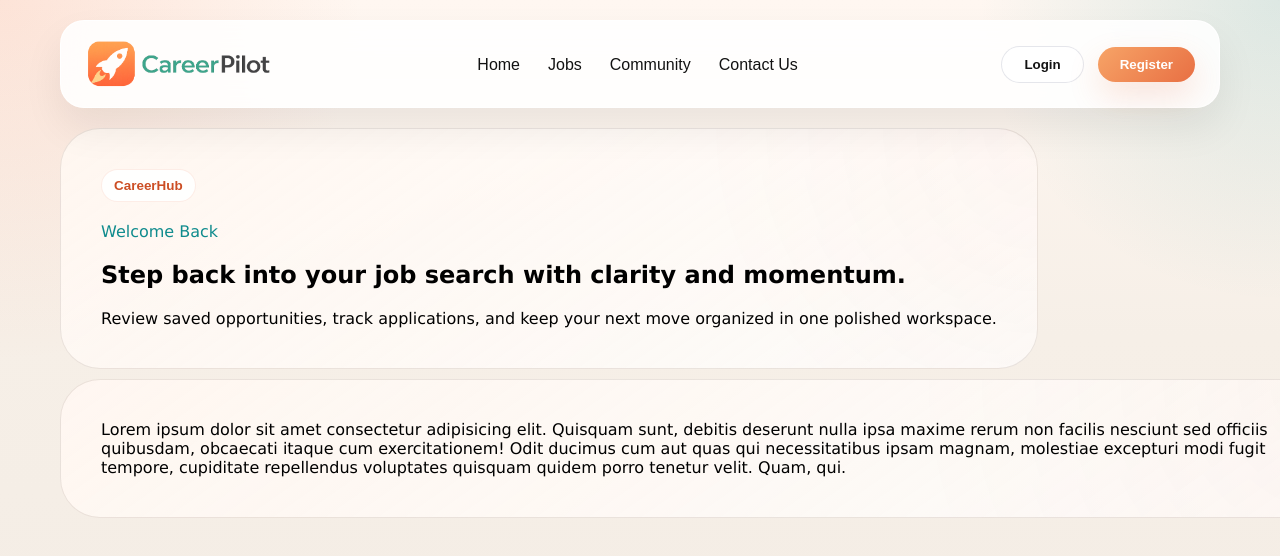
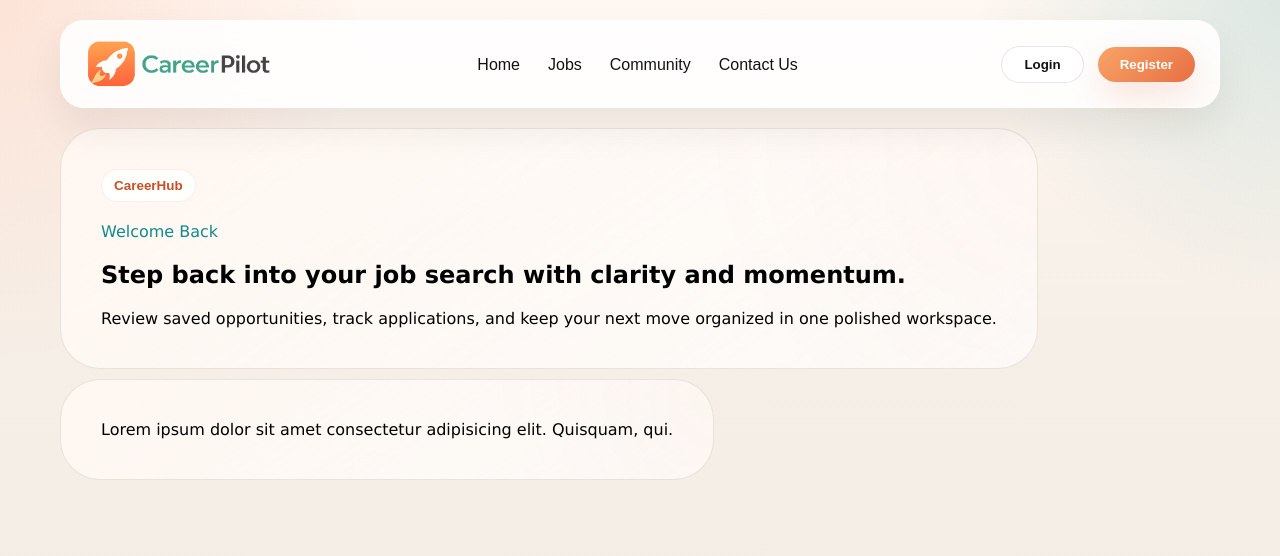
Before and after one commit to 2kwattz/CareerPilot-Frontend, a React (Vite) app: page /login in a window 1280 px wide. Shown: the top 556 px of the page. Built offline with nearby package versions, Linux system fonts and the light colour scheme.

Commit message:
- Minor Change

```diff
--- a/src/pages/Login/login.jsx
+++ b/src/pages/Login/login.jsx
@@ -27,7 +27,7 @@ export default function Login() {
                 </div>
 
                 <div className={styles.loginWrapperRight}>
-Lorem ipsum dolor sit amet consectetur adipisicing elit. Quisquam sunt, debitis deserunt nulla ipsa maxime rerum non facilis nesciunt sed officiis quibusdam, obcaecati itaque cum exercitationem! Odit ducimus cum aut quas qui necessitatibus ipsam magnam, molestiae excepturi modi fugit tempore, cupiditate repellendus voluptates quisquam quidem porro tenetur velit. Quam, qui.
+Lorem ipsum dolor sit amet consectetur adipisicing elit. Quisquam, qui.
                 </div>
             </div>
 
```
